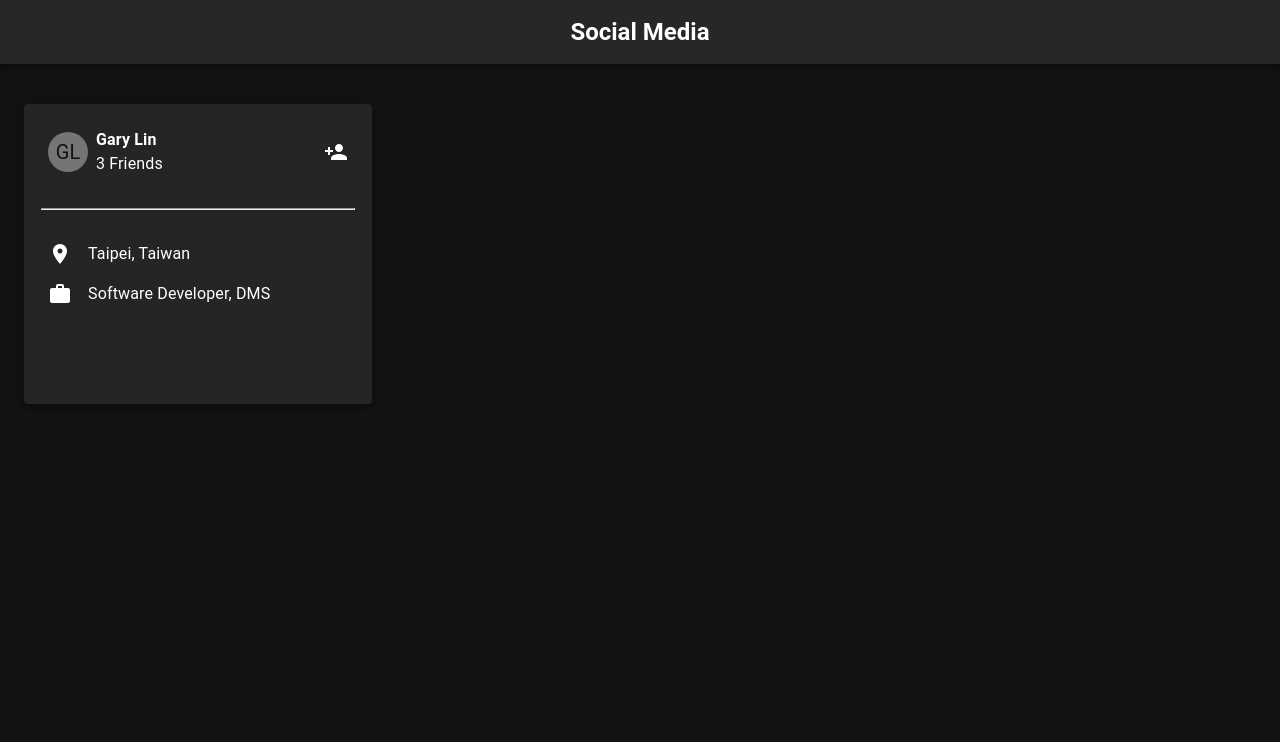
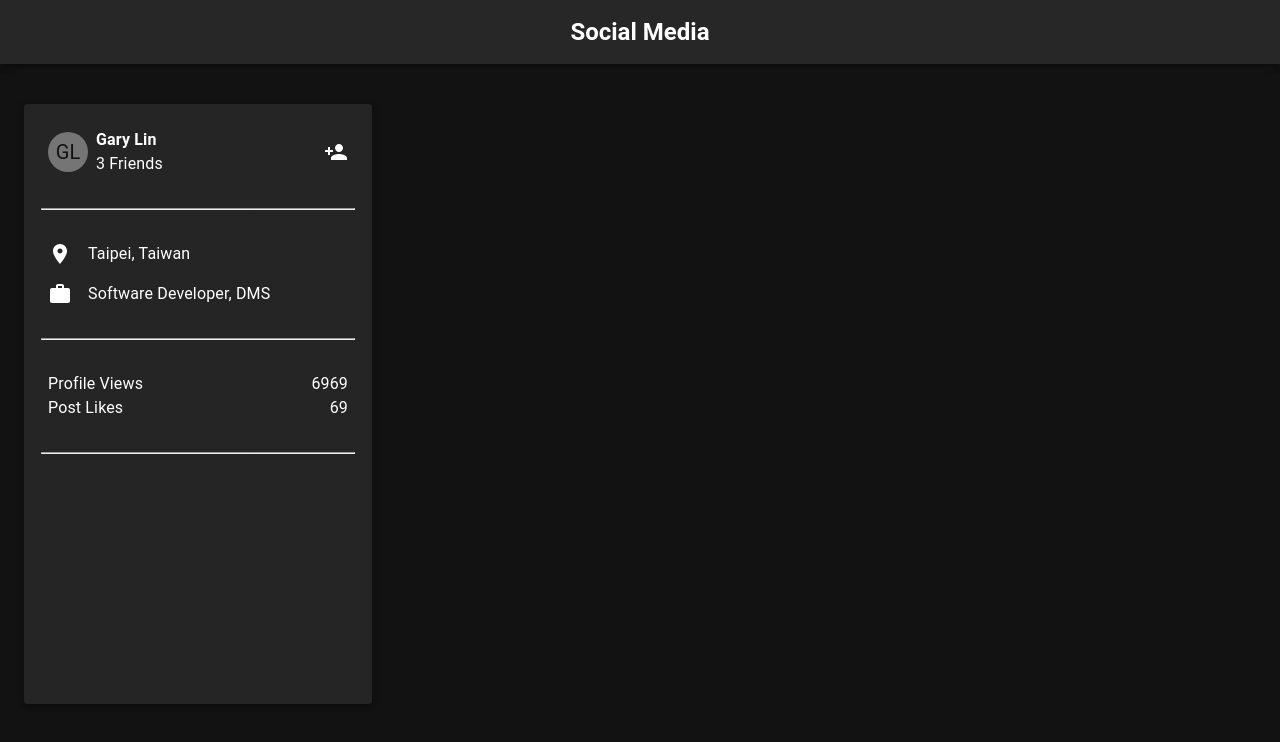
Before and after one commit to glin18/social-media, a React (Create React App) app in the folder client/: page / in a window 1280 px wide. Shown: the top 742 px of the page. Built offline with nearby package versions, Linux system fonts and the light colour scheme.

Commit message:
Create profile views and profile likes of left card

```diff
--- a/client/src/pages/MainFeed.js
+++ b/client/src/pages/MainFeed.js
@@ -9,7 +9,7 @@ const MainFeed = () => {
     <div>
       <Grid container spacing={2}>
         <Grid item xs={3.5}>
-          <Paper elevation={3} sx={{ mt: 5, height: 300 }}>
+          <Paper elevation={3} sx={{ mt: 5, height: 600 }}>
             <Box
               sx={{
                 display: "flex",
@@ -45,6 +45,18 @@ const MainFeed = () => {
                 <Typography>Software Developer, DMS</Typography>
               </Box>
             </Box>
+            <hr></hr>
+            <Box sx={{ padding: 3 }}>
+              <Box sx={{ display: "flex", justifyContent: "space-between" }}>
+                <Typography>Profile Views</Typography>
+                <Typography>6969</Typography>
+              </Box>
+              <Box sx={{ display: "flex", justifyContent: "space-between" }}>
+                <Typography>Post Likes</Typography>
+                <Typography>69</Typography>
+              </Box>
+            </Box>
+            <hr></hr>
           </Paper>
         </Grid>
         <Grid item xs={5}></Grid>
```
